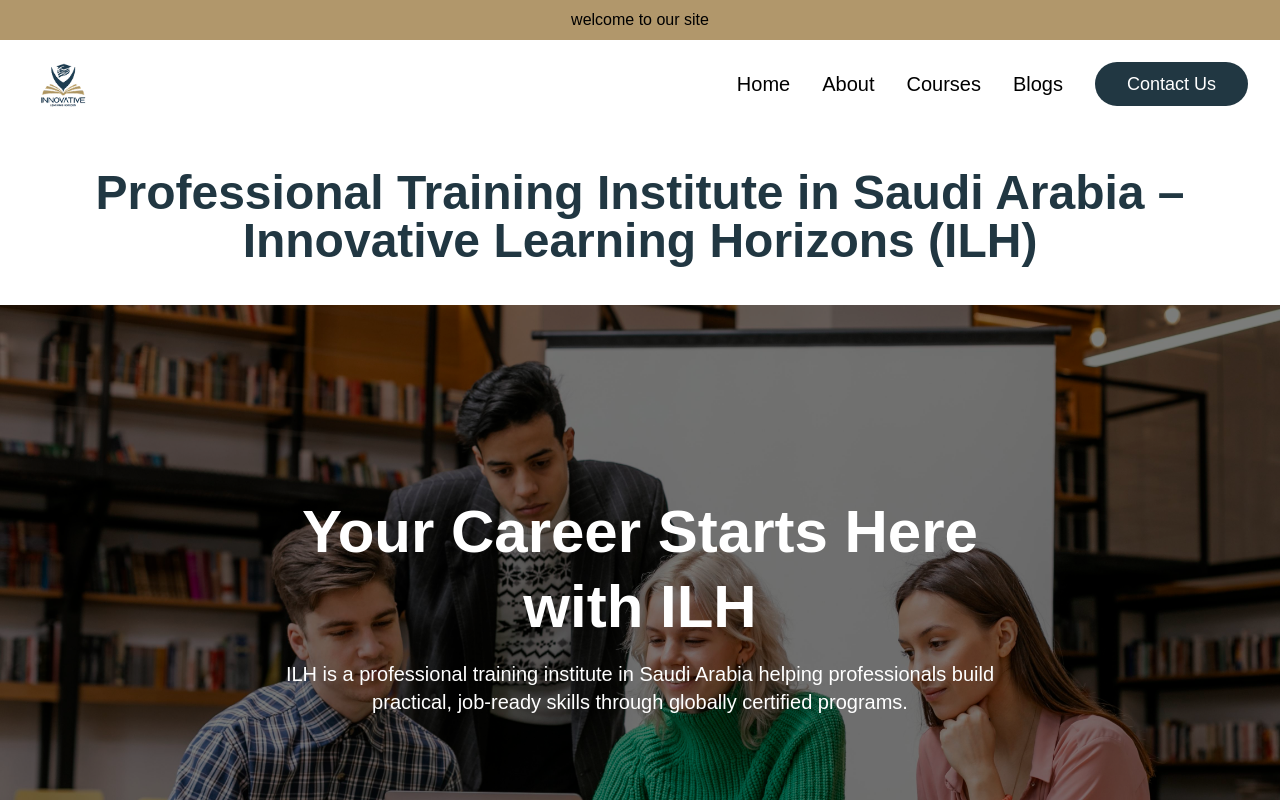
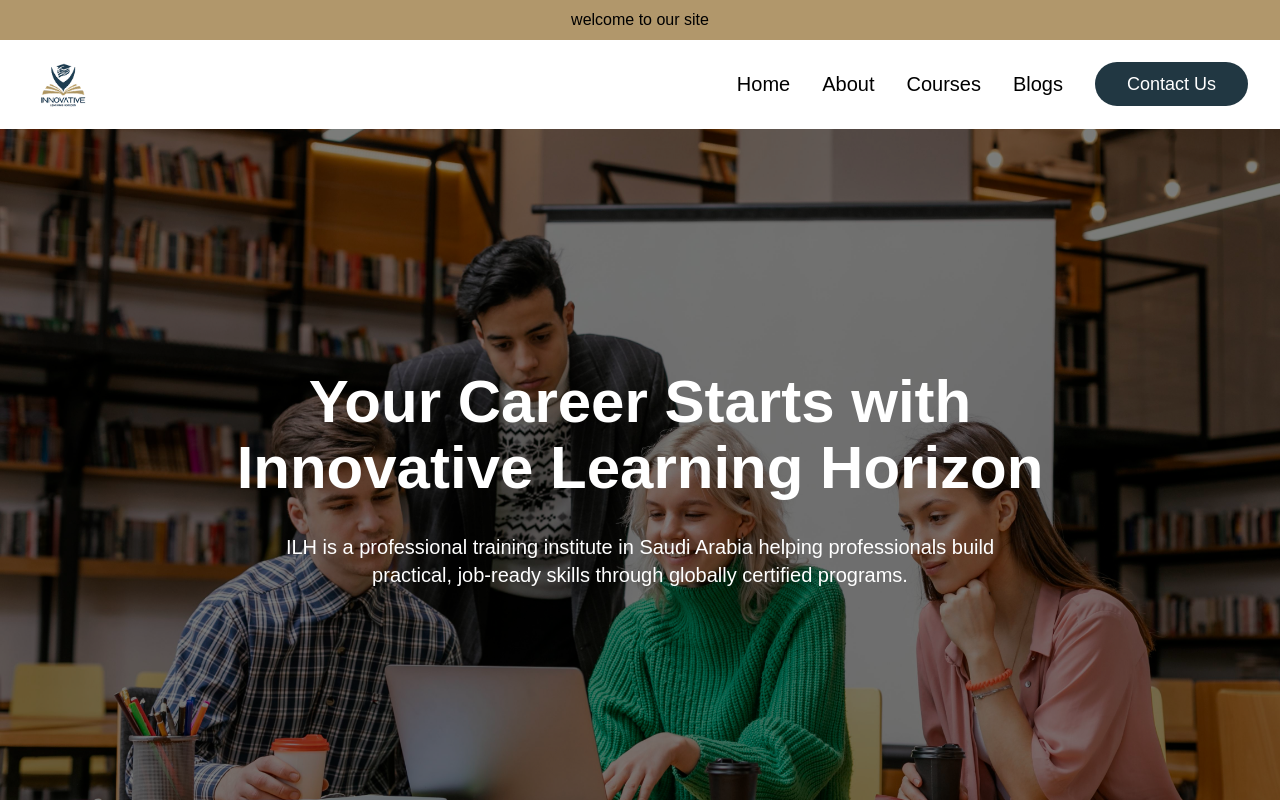
Before and after one commit to shamilshiraz/innovative-learning, a Next.js app: page / in a window 1280 px wide. Shown: the top 800 px of the page. Built offline with nearby package versions, Linux system fonts and the light colour scheme.

Commit message:
SEO updates, landing page improvements, OG tags, course meta fixes

```diff
--- a/src/components/Landing.jsx
+++ b/src/components/Landing.jsx
@@ -6,14 +6,14 @@
 export default function LandingSection() {
   return (
     <motion.div
-      className="relative w-full h-[600px] flex items-center justify-center text-center overflow-hidden"
+      className="relative w-full h-[700px] flex items-center justify-center text-center overflow-hidden"
       initial={{ opacity: 0 }}
       animate={{ opacity: 1 }}
       transition={{ duration: 1.5, ease: "easeOut" }}
     >
       {/* Background Image */}
       <Image
-        src="/landing.jpg" // ✅ replace with your image
+        src="/landing.jpg"
         alt="Innovative Learning Horizons - Professional training institute in Saudi Arabia"
         fill
         priority
@@ -23,28 +23,31 @@
       {/* Black Overlay */}
       <div className="absolute inset-0 bg-black opacity-50"></div>
 
-      {/* ✅ Hidden SEO Heading */}
-      <h1
-  className="hidden-h1"
->
-  Professional Training Institute in Saudi Arabia – Innovative Learning Horizons (ILH)
-</h1>
+      {/* Hidden SEO H1 */}
+      <h1 className="sr-only">
+        Professional Training Institute in Saudi Arabia – Innovative Learning Horizons (ILH)
+      </h1>
 
-
-
-      {/* Content (Text) */}
-      <div className="relative z-10 text-white p-4 max-w-3xl">
-        <motion.h2
-          className="text-4xl sm:text-5xl md:text-6xl font-bold leading-tight mb-4"
+      {/* Hero Text */}
+      <div className="relative z-10 text-white px-6 max-w-7xl mx-auto">
+        <motion.h1
+          style={{
+            fontSize: "60px", // 👈 manually controls text size (you can make it 100px or more)
+            fontWeight: 800,
+            lineHeight: "1.1",
+            marginBottom: "2rem",
+          }}
+          className="leading-tight mb-8"
           initial={{ y: 20, opacity: 0 }}
           animate={{ y: 0, opacity: 1 }}
           transition={{ delay: 0.5, duration: 0.8, ease: "easeOut" }}
         >
-          Your Career Starts Here with ILH
-        </motion.h2>
+          <span className="block">Your Career Starts with</span>
+          <span className="block">Innovative Learning Horizon</span>
+        </motion.h1>
 
         <motion.p
-          className="text-lg sm:text-xl font-light"
+          className="text-lg sm:text-xl font-light max-w-3xl mx-auto"
           initial={{ y: 20, opacity: 0 }}
           animate={{ y: 0, opacity: 1 }}
           transition={{ delay: 0.7, duration: 0.8, ease: "easeOut" }}
--- a/src/pages/_app.js
+++ b/src/pages/_app.js
@@ -1,9 +1,20 @@
-import Footer from "@/components/Footer";
-import "@/styles/globals.css";
+import Navbar from '@/components/Navbar';
+import Footer from '@/components/Footer';
+import '@/styles/globals.css';
 
 export default function App({ Component, pageProps }) {
-  return<>
-  <Component {...pageProps} />;
-  <Footer/>
-  </>
+  return (
+    <>
+      {/* Global Navbar on all pages */}
+      <Navbar />
+
+      {/* Page Content */}
+      <main>
+        <Component {...pageProps} />
+      </main>
+
+      {/* Global Footer on all pages */}
+      <Footer />
+    </>
+  );
 }
--- a/src/pages/index.js
+++ b/src/pages/index.js
@@ -2,7 +2,6 @@
 import Courses from '@/components/Courses'
 import WelcomeSection from '@/components/Intro'
 import LandingSection from '@/components/Landing'
-import Navbar from '@/components/Navbar'
 import WhyChooseUs from '@/components/Why'
 import React from 'react'
 import Head from 'next/head'
@@ -43,7 +42,6 @@
       </Head>
 
       {/* ✅ Single Navbar (Fixes the double header issue) */}
-      <Navbar />
 
       {/* ✅ Hidden but SEO & Audit-friendly H1 */}
       <h1
@@ -58,10 +56,6 @@
         Professional Training Institute in Saudi Arabia
       </h1>
 
-      {/* ✅ Page Sections */}
-      <h1 className="text-5xl font-bold text-center text-[#213742] my-10">
-  Professional Training Institute in Saudi Arabia – Innovative Learning Horizons (ILH)
-</h1>
 
       <LandingSection />
       <WelcomeSection />
```
